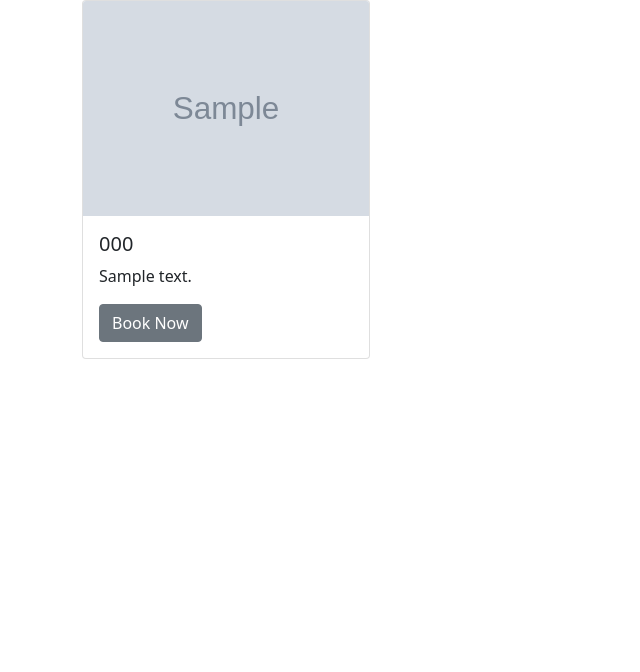
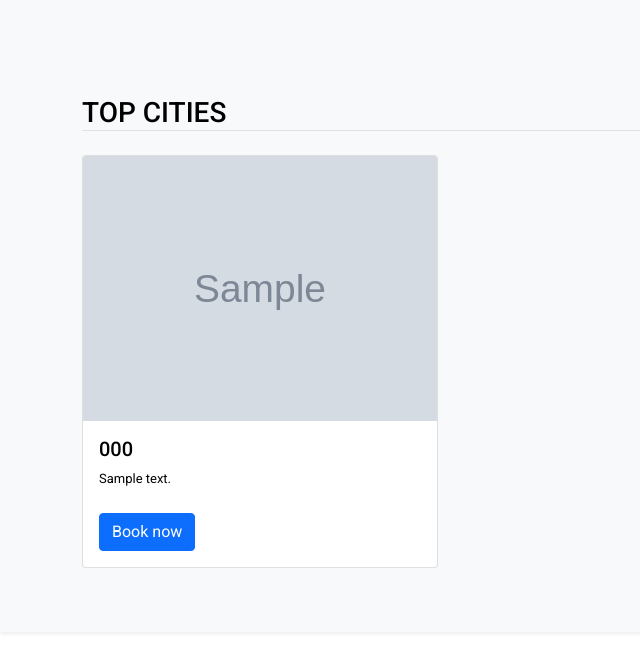
Before and after one commit to bineshburjamagar/25Hours, a Django app: page /details in a window 1280 px wide. Shown: the top 672 px of the page, without its empty margins (0-640 px from the left). Run offline with Django 4.2, Linux system fonts and the light colour scheme; tables that the repository leaves empty hold one stand-in row (values such as "Sample post"); grey boxes marked "Sample" are stand-in pictures; parts of the project's set-up code (start-up, migrations or seed data) failed here and were passed over; some libraries are stand-ins or nearby versions.

Commit message:
changes in room details

```diff
--- a/static/css/addroom.css
+++ b/static/css/addroom.css
@@ -1,17 +1,17 @@
-@import url('https://fonts.googleapis.com/css2?family=Alegreya+Sans:wght@300;500&display=swap');
+@import url('https://fonts.googleapis.com/css2?family=Roboto:wght@300;400;500&display=swap');
 * {
   -webkit-box-sizing: border-box;
   -moz-box-sizing: border-box;
   box-sizing: border-box; }
 
 body {
-  font-family: "'Alegreya Sans', sans-serif";
+  font-family: 'Roboto', sans-seri;
   color: rgb(0, 0, 0);
   font-size: 13px;
   margin: 0; }
 
 input, textarea, select, button {
-  font-family: "'Alegreya Sans', sans-serif";
+  font-family: 'Roboto', sans-seri;
   color: #333;
   font-size: 13px; }
 
@@ -48,7 +48,7 @@ a:hover {
   .inner h3 {
     text-transform: uppercase;
     font-size: 22px;
-    font-family: "'Alegreya Sans', sans-serif";
+    font-family: 'Roboto', sans-seri;
     text-align: center;
     margin-bottom: 32px;
     color: #333;
@@ -78,7 +78,7 @@ form {
   height: 40px;
   padding: 0 20px;
   border-radius: 20px;
-  font-family: "'Alegreya Sans', sans-serif";
+  font-family: 'Roboto', sans-seri;
   background: none; }
   .form-control:focus {
     border: 1px solid #ae3c33; }
@@ -90,7 +90,7 @@ form {
     height: 100px;
     padding: 0 20px;
     border-radius: 20px;
-    font-family: "'Alegreya Sans', sans-serif";
+    font-family: 'Roboto', sans-seri;
     background: none; }
     .form-control:focus {
       border: 1px solid #9b2f2f; }
@@ -145,7 +145,7 @@ button {
   font-size: 13px;
   color: #fff;
   text-transform: uppercase;
-  font-family:"'Alegreya Sans', sans-serif";
+  font-family:'Roboto', sans-seri;
   border-radius: 20px;
   overflow: hidden;
 
@@ -167,3 +167,8 @@ button:hover{
     width: 100%;
     padding-right: 15px;
     padding-left: 15px; } }
+
+    .card-img-top {
+      width: 100%;
+      height: 105%;
+    }
--- a/templates/index.html
+++ b/templates/index.html
@@ -17,7 +17,6 @@
 </head>
 <body>
 
-    {% comment %} <img src="{% static 'img/hotel.jpg' %}" alt="hotel image"> {% endcomment %}
     <div class="hero-image" style="background-image: url({% static 'img/hotel.jpg' %})">
 
     </div>
--- a/templates/rooms.html
+++ b/templates/rooms.html
@@ -4,36 +4,38 @@
 <html lang="en">
 <head>
     <link rel="stylesheet" href="{% static 'css/bootstrap.min.css' %}" >
-    {% comment %} <link rel="stylesheet" href="{%static 'css/addroom.css'%}"> {% endcomment %}
-
+   <link rel="stylesheet" href="{%static 'css/addroom.css'%}">
 </head>
 <body>
   {%block content%}
-<div class="container">
-    <div class="row">
-      {%for room in rooms%}
-      <div class="col">
-        <div class="card" style="width: 18rem;">
-            <img src="{{room.room_image.url}}" class="card-img-top" alt="...">
-            <div class="card-body">
-
-              <h5 class="card-title">
-
-                {{room.hotel_name }}
-                </h5>
-
-              <p class="card-text">{{room.room_desc}}</p>
-              <a href="#" class="btn btn-secondary">Book Now</a>
+  <section class="bg-light pt-5 pb-5 shadow-sm">
+    <div class="container">
+      <div class="row pt-5">
+        <div class="col-12">
+          <h3 class="text-uppercase border-bottom mb-4">TOP CITIES</h3>
+        </div>
+      </div>
+      <div class="row">
+        {%for room in rooms%}
+        <!--ADD CLASSES HERE d-flex align-items-stretch-->
+        <div class="col-lg-4 mb-3 d-flex align-items-stretch">
+          <div class="card">
+            <img src="{{room.room_image.url}}" class="card-img-top" alt="Card Image">
+            <div class="card-body d-flex flex-column">
+              <h5 class="card-title"> {{room.hotel_name }}</h5>
+              <p class="card-text mb-4">{{room.room_desc}}</p>
+              <a href="#" class="btn btn-primary mt-auto align-self-start">Book now</a>
             </div>
           </div>
+
+        </div>
+        {%endfor%}
+        <div class="col-12">
+
+        </div>
       </div>
-      {%endfor%}
-      <div class="col">
-
-
-
     </div>
-  </div>
+  </section>
   {%endblock content%}
 </body>
-<html>
+</html>
```
Also changed, not shown: static/css/style.css (+17 -8 lines).
